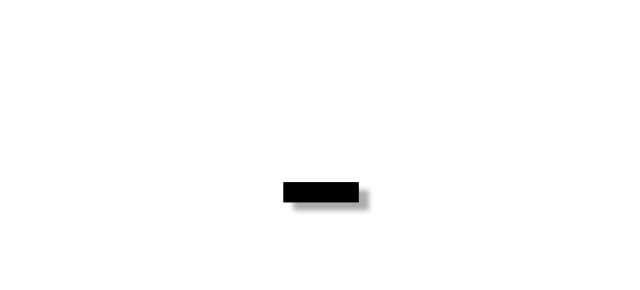
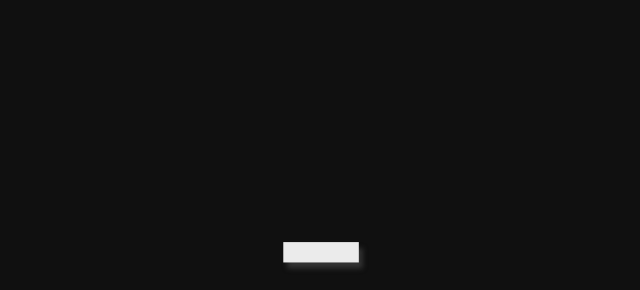
Before and after one commit to mcornella/ohmyzsh-stargazers, a website: page static/index.html in a window 1280 px wide. Shown: the part 64-354 px from the top of the page, without its empty margins (319-959 px from the left). Drawn offline with nearby package versions, Linux system fonts and the light colour scheme.

Commit message:
Serve HTML from static folder

```diff
--- a/index.html
+++ b/static/index.html
@@ -5,21 +5,28 @@
     <meta name="viewport" content="width=device-width, initial-scale=1.0">
     <meta http-equiv="X-UA-Compatible" content="ie=edge">
     <title>Oh My Zsh stargazers</title>
+    <link rel="icon" type="image/png" href="/favicon.png">
     <link href="https://fonts.googleapis.com/css?family=Merriweather:900|Open+Sans&display=swap" rel="stylesheet">
     <style>
     html {
         height: 100%;
         width: 100%;
+        background-color: rgb(16, 16, 16);
+        display: flex;
+        align-items: center;
+        justify-content: center;
     }
     body {
         text-align: center;
         font-family: 'Open Sans', sans-serif;
+        color: hsl(0, 0%, 92%);
+        margin-top: -20vh;
     }
     #star-counter {
         font-family: Merriweather, serif;
         font-size: 15vw;
         font-weight: 900;
-        text-shadow: 10px 8px 5px rgb(172, 172, 172);
+        text-shadow: 4px 6px 5px hsl(0, 0%, 20%);
         margin-bottom: 0;
     }
     #star-counter + p {
```
Also changed, not shown: index.js (+5 -6 lines), static/favicon.png (added).
